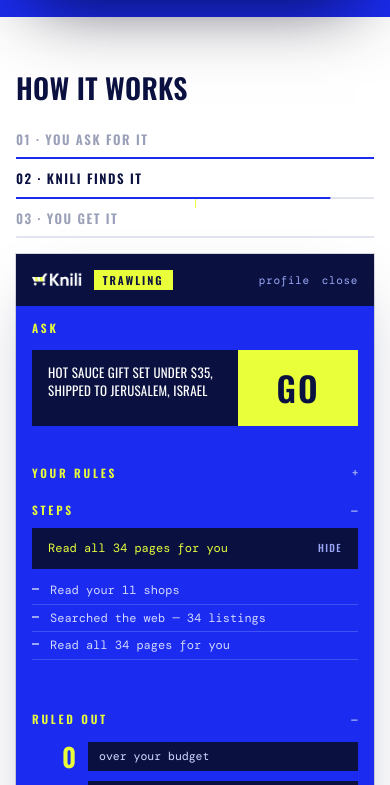
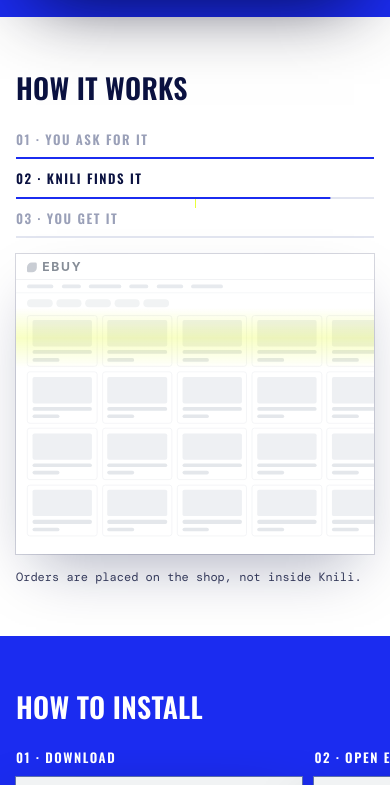
Before and after one commit to RazK/knili-site, a plain HTML site: page index.html in a window 390 px wide. Both pictures are taken after a click on the link "How it works". Shown: the part 1056-1841 px from the top of the page. Drawn offline with Linux system fonts and the light colour scheme.

Commit message:
A camera that frames each beat on its own subject

```diff
--- a/index.html
+++ b/index.html
@@ -371,7 +371,12 @@ h1 em{font-style:normal;color:var(--acid);display:block}
    panel is 404 design px and needs ~640 of height for its three zones and the
    result card, so its aspect is not negotiable — scaling the frame is the only
    way the section fits a screen. The shop page gets the width that buys. */
-.stage{--dw:1400;--avail:1072px;--px:min(calc(var(--avail)/var(--dw)),1px);--u:var(--px);
+/* The window the composition is seen through. On desktop it is exactly the
+   composition's size and does nothing; on a phone it is the frame, and the
+   composition moves behind it. */
+.stagewin{--dw:1400;--avail:1072px;--px:min(calc(var(--avail)/var(--dw)),1px);
+  position:relative}
+.stage{--u:var(--px);
   position:relative;width:calc(var(--px)*var(--dw));height:calc(var(--px)*684);
   background:var(--co-bg);box-shadow:var(--lift);overflow:hidden;
   transition:background-color .5s ease-out, box-shadow .5s ease-out}
@@ -864,35 +869,40 @@ footer{border-top:1px solid var(--rule);padding:24px 0 64px}
   .fit{--avail:min(874px,calc(100vw - 48px))}
 }
 @media (max-width:900px){
-  /* On a phone the panel IS the composition — 404 design px against 390 of
-     screen. So it plays alone for the ask and the search, and the shop slides
-     in over it only for the handoff, which is the one beat whose subject is
-     the shop's own button. The height is fixed to the tallest state so the
-     page below never jumps between beats. */
-  .stage{--dw:404;height:calc(var(--px)*824)}
-  .stage .cbar{display:none}
-  .stage .sbody{position:relative;height:100%;overflow:hidden}
-  .stage .pnl{flex:1 1 auto}
-  .stage[data-beat="1"] .pnl,.stage[data-beat="0"] .pnl{transform:none}
-  .stage .page{position:absolute;inset:0;z-index:4;opacity:0;
-    transform:translateX(100%);
-    transition:transform .55s cubic-bezier(.3,.8,.3,1), opacity .3s ease-out}
-  .stage[data-beat="4"] .page{opacity:1;transform:none}
-  /* nothing flicks past on a phone — the checkout is what arrives */
-  .stage .shops,.stage .scan,.stage .pickring{display:none}
-  .checkout .co{grid-template-columns:1fr;align-content:center}
-  .cform{display:none}
+  /* A phone cannot hold the whole composition, and cropping it one way for the
+     whole sequence loses whichever beat is not about the panel. So the window
+     re-frames per beat, onto whatever that beat is actually about: the panel
+     for the ask, the shop for the search, the seam between them for the
+     handoff. Same DOM, same timeline, same driver as desktop — only a
+     transform on the composition changes, so it reads as the frame moving. */
+  /* The composition keeps its desktop scale — pinning --avail is the whole
+     trick. Fitted to 358px of screen it would render 1400 design px into 358
+     and everything in it would be 4px tall; pinned, it stays legible and the
+     window crops instead. Specificity beats the @supports rule below. */
+  .works .stagewin{--avail:1072px}
+  .stagewin{overflow:hidden;height:300px;background:var(--co-bg);
+    box-shadow:var(--lift)}
+  .stage{box-shadow:none;transform-origin:0 0;
+    transform:translate(var(--fx2,-346px),var(--fy2,-67px)) scale(var(--fz,.672));
+    transition:transform .45s cubic-bezier(.3,.8,.3,1)}
   .beatnav{grid-template-columns:1fr;gap:12px}
 
-  /* The panel is a screenshot at desktop and nearly full width here, so people
-     will read it. Nothing in it goes below 11px, even where that departs from
-     the extension's exact proportions: legible beats faithful on a phone. */
+  /* Wherever the panel is large in frame people will read it, so nothing in it
+     goes below 11px — even where that departs from the extension's exact
+     proportions. Legible beats faithful on a phone. */
   .stage .icons,.stage .tag,.stage .kv,.stage .foot,
   .stage .buy-m span,.stage .rcp dt{font-size:11px}
-  .stage h3,.stage .stamp{font-size:11.5px}
-  .stage .starters span,.stage .chip,.stage .bars span{font-size:11.5px}
+  .stage h3,.stage .stamp,.stage .starters span,.stage .chip,
+  .stage .bars span{font-size:11.5px}
   .stage .rcp,.stage .steps div,.stage .now span{font-size:12px}
   .stage .ask{font-size:13px}
+  /* Two frames zoom out below the panel's own scale, so the things those beats
+     are about get sized for the frame they appear in: the shop's name while
+     the pages flick, and the two labels either side of the seam. */
+  .stage .wm{font-size:calc(var(--px)*26)}
+  .stage .co-pay{font-size:calc(var(--px)*22)}
+  .stage .point b{font-size:calc(var(--u)*22)}
+  .stage .point .arrow{font-size:calc(var(--u)*30)}
 }
 @media (max-width:660px){
   /* Three links plus the lockup plus the CTA stop fitting. The lockup and the
@@ -977,7 +987,7 @@ footer{border-top:1px solid var(--rule);padding:24px 0 64px}
 .wrap{container-type:inline-size}
 @supports (container-type:inline-size){
   .fit{--avail:min(596px,100cqw)}
-  .stage{--avail:min(1072px,100cqw)}
+  .stagewin{--avail:min(1072px,100cqw)}
 }
 </style>
 </head>
@@ -1106,6 +1116,7 @@ footer{border-top:1px solid var(--rule);padding:24px 0 64px}
       <li><span>03 &middot; You get it</span><i><u></u></i></li>
     </ol>
 
+    <div class="stagewin">
     <div class="stage screen" id="stage" data-anim="stage">
       <div class="cbar">
         <span class="lights"><i></i><i></i><i></i></span>
@@ -1231,6 +1242,7 @@ footer{border-top:1px solid var(--rule);padding:24px 0 64px}
       <div class="confetti" aria-hidden="true"><i style="--x:-99;--y:-53;--r:-166deg;--c:var(--acid);animation-delay:50ms"></i><i style="--x:-107;--y:-83;--r:-246deg;--c:#FFFFFF;animation-delay:68ms"></i><i style="--x:-66;--y:-71;--r:276deg;--c:var(--g);animation-delay:7ms"></i><i style="--x:-85;--y:-128;--r:-101deg;--c:#3B2C25;animation-delay:4ms"></i><i style="--x:-39;--y:-88;--r:108deg;--c:var(--acid);animation-delay:8ms"></i><i style="--x:-26;--y:-104;--r:244deg;--c:#FFFFFF;animation-delay:54ms"></i><i style="--x:-8;--y:-94;--r:259deg;--c:var(--g);animation-delay:15ms"></i><i style="--x:13;--y:-156;--r:276deg;--c:var(--acid);animation-delay:7ms"></i><i style="--x:32;--y:-126;--r:86deg;--c:#FFFFFF;animation-delay:6ms"></i><i style="--x:64;--y:-145;--r:-273deg;--c:var(--g);animation-delay:71ms"></i><i style="--x:83;--y:-125;--r:-24deg;--c:#3B2C25;animation-delay:53ms"></i><i style="--x:68;--y:-73;--r:-200deg;--c:var(--acid);animation-delay:73ms"></i><i style="--x:88;--y:-68;--r:-135deg;--c:#FFFFFF;animation-delay:13ms"></i><i style="--x:115;--y:-61;--r:-128deg;--c:var(--g);animation-delay:47ms"></i></div>
       <div class="placed" aria-hidden="true"><svg viewBox="0 0 24 24" fill="none" stroke="currentColor" stroke-width="3"><path d="M4 13l5 5L20 6"/></svg>Order placed</div>
     </div>
+    </div>
 
     <p class="foot">Orders are placed on the shop, not inside Knili.</p>
   </div>
@@ -1480,6 +1492,69 @@ footer{border-top:1px solid var(--rule);padding:24px 0 64px}
     el.style.setProperty('--fy', ((a.top + a.height / 2) - (b.top + b.height / 2)) + 'px');
   }
 
+  /* ================= mobile framing =================
+     Each beat is framed on its own subject. Offsets rather than rects, because
+     the composition is already carrying a transform from the previous beat and
+     getBoundingClientRect would measure through it. */
+  var win = el.parentNode;
+  var narrow = window.matchMedia && window.matchMedia('(max-width: 900px)');
+  function box(sel) {
+    var n = el.querySelector(sel);
+    if (!n || !n.offsetWidth) return null;
+    var x = 0, y = 0, q = n;
+    while (q && q !== el) { x += q.offsetLeft; y += q.offsetTop; q = q.offsetParent; }
+    if (q !== el) return null;
+    return { x: x, y: y, w: n.offsetWidth, h: n.offsetHeight };
+  }
+  function union(sels) {
+    var b = null;
+    sels.forEach(function (sel) {
+      var r = box(sel);
+      if (!r) return;
+      if (!b) { b = { x: r.x, y: r.y, w: r.w, h: r.h }; return; }
+      var x1 = Math.max(b.x + b.w, r.x + r.w), y1 = Math.max(b.y + b.h, r.y + r.h);
+      b.x = Math.min(b.x, r.x); b.y = Math.min(b.y, r.y);
+      b.w = x1 - b.x; b.h = y1 - b.y;
+    });
+    return b;
+  }
+  /* Per beat: what to frame, how to fit it, and where to anchor it. A portrait
+     subject in a portrait window fits by width; a landscape one — the shop
+     page — covers instead, filling the window and cropping its far side, which
+     keeps the storefronts at a size worth looking at. */
+  var FRAME = {
+    1: { sel: ['.pnl'],            fit: 'width', ax: 0.5, ay: 0 },
+    2: { sel: ['.page'],           fit: 'cover', ax: 0,   ay: 0 },
+    3: { sel: ['.page'],           fit: 'cover', ax: 0,   ay: 0 },
+    4: { sel: ['.csum', '.point'], fit: 'width', ax: 0.5, ay: 0.5 },
+    5: { sel: ['.fin'],            fit: 'width', ax: 0.5, ay: 0.5 }
+  };
+  function frameBeat(n) {
+    if (!narrow || !narrow.matches) {
+      el.style.setProperty('--fz', 1);
+      el.style.setProperty('--fx2', '0px');
+      el.style.setProperty('--fy2', '0px');
+      return;
+    }
+    var f = FRAME[n] || FRAME[1];
+    var b = union(f.sel);
+    if (!b) return;
+    var W = win.clientWidth, H = win.clientHeight;
+    if (!W || !H || !b.w || !b.h) return;
+    var z = f.fit === 'cover' ? Math.max(W / b.w, H / b.h)
+                              : Math.min(W / b.w, 1.6);
+    el.style.setProperty('--fz', z);
+    el.style.setProperty('--fx2', (-b.x * z + (W - b.w * z) * f.ax) + 'px');
+    el.style.setProperty('--fy2', (-b.y * z + (H - b.h * z) * f.ay) + 'px');
+  }
+  var ft;
+  window.addEventListener('resize', function () {
+    clearTimeout(ft);
+    ft = setTimeout(function () {
+      frameBeat(parseInt(el.getAttribute('data-beat'), 10) || 1);
+    }, 150);
+  });
+
   /* where the sweep settles */
   function ring() {
     var tile = el.querySelector('.card.pick');
@@ -1544,7 +1619,7 @@ footer{border-top:1px solid var(--rule);padding:24px 0 64px}
   function play() {
     clear();
     el.classList.remove('flick', 'seek', 'burst', 'found');
-    el.setAttribute('data-beat', '1');
+    el.setAttribute('data-beat', '1'); frameBeat(1);
     lines.forEach(function (l) { l.classList.remove('in'); });
     fills.forEach(function (f) { f.style.width = '0%'; });
     counts.forEach(function (c) { c.textContent = '0'; });
@@ -1572,14 +1647,14 @@ footer{border-top:1px solid var(--rule);padding:24px 0 64px}
     /* the sentence finishes and sits there before anything else moves */
     at(3800, function () {
       if (ask) ask.textContent = full;
-      el.setAttribute('data-beat', '2');
+      el.setAttribute('data-beat', '2'); frameBeat(2);
       lamp(1, 7000);
     });
 
     /* 03 — shops flick past while the log fills, then the rejects are counted */
     /* the window has arrived and is allowed to settle before the search starts */
     at(5100, function () {
-      el.setAttribute('data-beat', '3');
+      el.setAttribute('data-beat', '3'); frameBeat(3);
       el.classList.add('flick');
     });
     lines.forEach(function (l, n) {
@@ -1614,7 +1689,7 @@ footer{border-top:1px solid var(--rule);padding:24px 0 64px}
          true once it has landed — measure again after the move. */
       at(700, place);
       el.classList.remove('found');
-      el.setAttribute('data-beat', '4'); lamp(2, 4950);
+      el.setAttribute('data-beat', '4'); frameBeat(4); lamp(2, 4950);
     });
     at(13750, function () { el.classList.add('burst'); });
 
@@ -1622,7 +1697,7 @@ footer{border-top:1px solid var(--rule);padding:24px 0 64px}
     /* everything goes, and the argument is left on its own for a beat — which
        is a calmer loop seam than contracting the furniture back to a panel */
     at(15750, function () {
-      el.setAttribute('data-beat', '5');
+      el.setAttribute('data-beat', '5'); frameBeat(5);
       el.classList.remove('burst');
       lampAll();
     });
```
